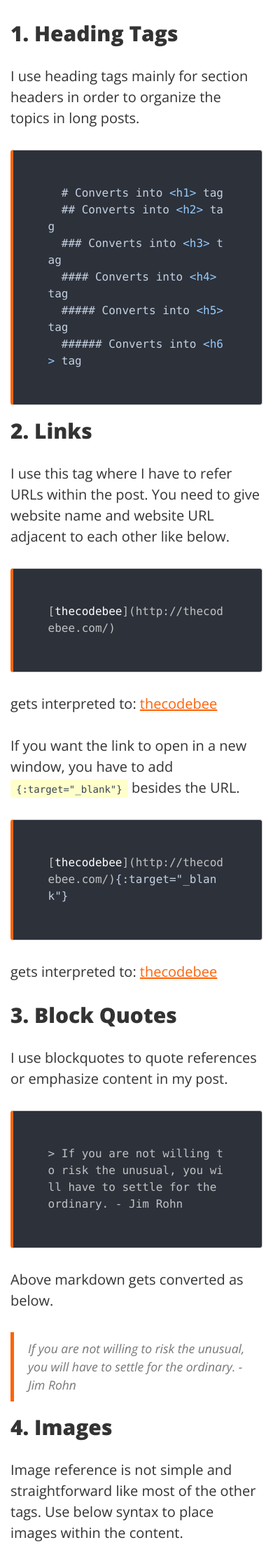
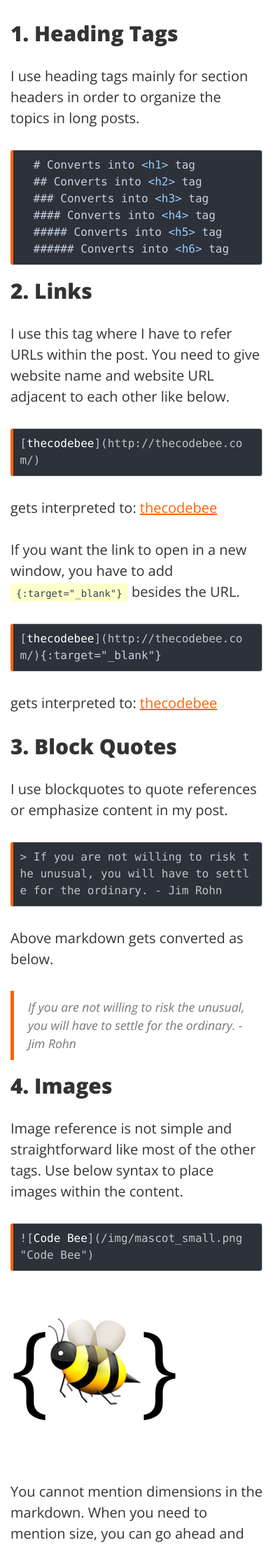
Before and after one commit to bhuvanarajamani/thecodebee, a Jekyll site: the page built from _posts/2017-03-03-frequently-used-markdown-commands.md, in a window 390 px wide. Shown: the part 1088-3299 px from the top of the page at 70% size. Built offline with Jekyll 4.4.1, drawn with Linux system fonts in a browser that asks for light colours; comment, search, counter and statistics services are not loaded.

Commit message:
Code style changes

```diff
--- a/_sass/syntax.scss
+++ b/_sass/syntax.scss
@@ -35,7 +35,7 @@ pre code {
   color: #c4d1e1;
   overflow-y: scroll;
   @media screen and (max-width: 850px) {
-    padding: 40px 40px;
+    // padding: 40px 40px;
   }
 }
 .highlight {
--- a/css/main.css
+++ b/css/main.css
@@ -31,9 +31,6 @@ pre code {
   display: block;
   color: #c4d1e1;
   overflow-y: scroll; }
-  @media screen and (max-width: 850px) {
-    pre code {
-      padding: 40px 40px; } }
 
 .highlight {
   padding: 0;
```
Also changed, not shown: css/main.min.css.
